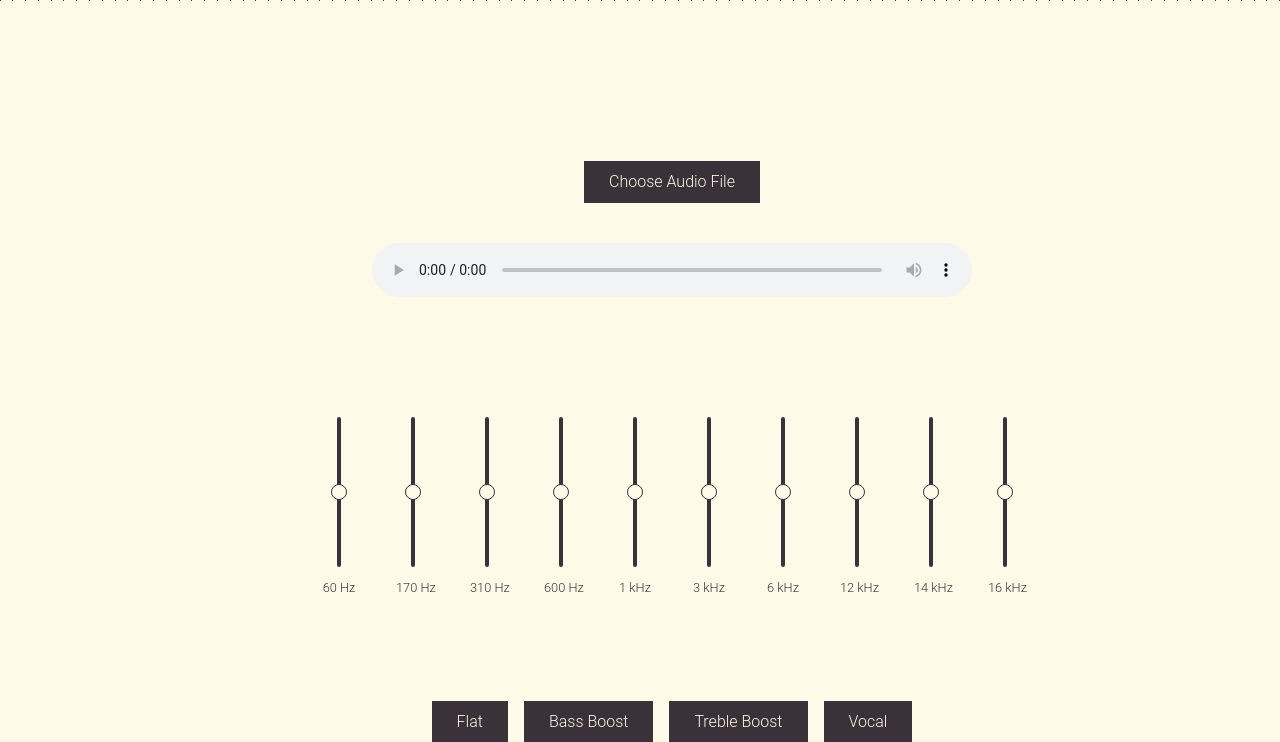
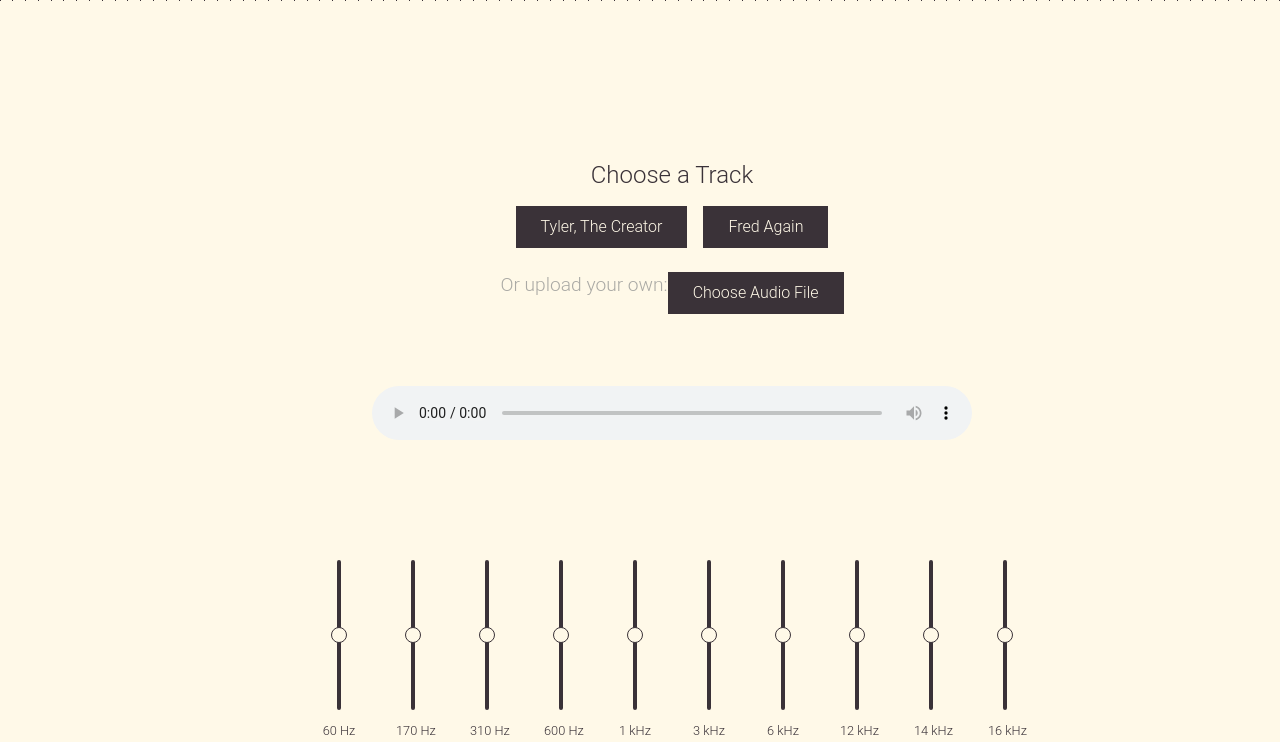
Before and after one commit to xnicolll/ui-eq-lab, a Flask app: page /examples in a window 1280 px wide. Shown: the part 263-1005 px from the top of the page. Run offline with Flask 3, Linux system fonts and the light colour scheme.

Commit message:
add: test tracks to examples page

```diff
--- a/static/css/style.css
+++ b/static/css/style.css
@@ -548,6 +548,8 @@
     border: 1px solid var(--dark);
     cursor: pointer;
     transition: all 0.2s ease;
+    font-family: 'Roboto', sans-serif;
+    font-weight: 300;
 }
 
 .file-label:hover {
@@ -969,3 +971,50 @@
     position: relative;
     z-index: 1;
 }
+
+.audio-selection {
+    text-align: center;
+    margin-bottom: 2rem;
+}
+
+.audio-selection h3 {
+    margin-bottom: 1rem;
+    color: var(--dark);
+}
+
+.preset-tracks {
+    display: flex;
+    justify-content: center;
+    gap: 1rem;
+    margin-bottom: 1.5rem;
+}
+
+.track-btn {
+    padding: 0.5rem 1.5rem;
+    background-color: var(--dark);
+    color: var(--light);
+    border: 1px solid var(--dark);
+    cursor: pointer;
+    transition: all 0.2s ease;
+    font-family: 'Roboto', sans-serif;
+    font-weight: 300;
+}
+
+.track-btn:hover {
+    background-color: var(--light);
+    color: var(--dark);
+}
+
+.audio-upload {
+    margin-top: 1rem;
+}
+
+.audio-upload p {
+    margin-bottom: 0.5rem;
+    color: var(--accent);
+}
+
+.upload-container {
+    display: inline-block;
+    margin: 0 auto;
+}
--- a/templates/examples.html
+++ b/templates/examples.html
@@ -6,9 +6,19 @@
         <div class="overview-graphic">
             <div class="learn-content">
                 <div class="eq-board">
-                    <div class="audio-upload">
-                        <input type="file" id="audio-file" accept="audio/*" class="file-input">
-                        <label for="audio-file" class="file-label">Choose Audio File</label>
+                    <div class="audio-selection">
+                        <h3>Choose a Track</h3>
+                        <div class="preset-tracks">
+                            <button class="track-btn" data-track="tylerthecreator">Tyler, The Creator</button>
+                            <button class="track-btn" data-track="fredagain">Fred Again</button>
+                        </div>
+                        <div class="audio-upload">
+                            <p>Or upload your own:</p>
+                            <div class="upload-container">
+                                <input type="file" id="audio-file" accept="audio/*" class="file-input">
+                                <label for="audio-file" class="file-label">Choose Audio File</label>
+                            </div>
+                        </div>
                     </div>
 
                     <div class="audio-player-container">
@@ -89,6 +99,7 @@
 document.addEventListener('DOMContentLoaded', function() {
     const audioPlayer = document.getElementById('audio-player');
     const fileInput = document.getElementById('audio-file');
+    const trackButtons = document.querySelectorAll('.track-btn');
     const eqControls = document.querySelectorAll('.eq-control');
     const presetButtons = document.querySelectorAll('.preset-btn');
     const highPassSlider = document.getElementById('high-pass');
@@ -143,6 +154,29 @@
 
         gainNode.connect(audioContext.destination);
     }
+
+    // Handle preset track selection
+    trackButtons.forEach(button => {
+        button.addEventListener('click', function() {
+            const track = this.dataset.track;
+            const trackUrl = `/static/audio/${track}_normal.mp3`;
+            audioPlayer.src = trackUrl;
+
+            // Initialize audio context on first play
+            audioPlayer.addEventListener('play', function() {
+                if (!audioContext || audioContext.state === 'closed') {
+                    initAudioContext();
+                }
+
+                // Create new source node
+                if (source) {
+                    source.disconnect();
+                }
+                source = audioContext.createMediaElementSource(audioPlayer);
+                source.connect(highPassFilter);
+            }, { once: true });
+        });
+    });
 
     // Handle file upload
     fileInput.addEventListener('change', function(e) {
```
